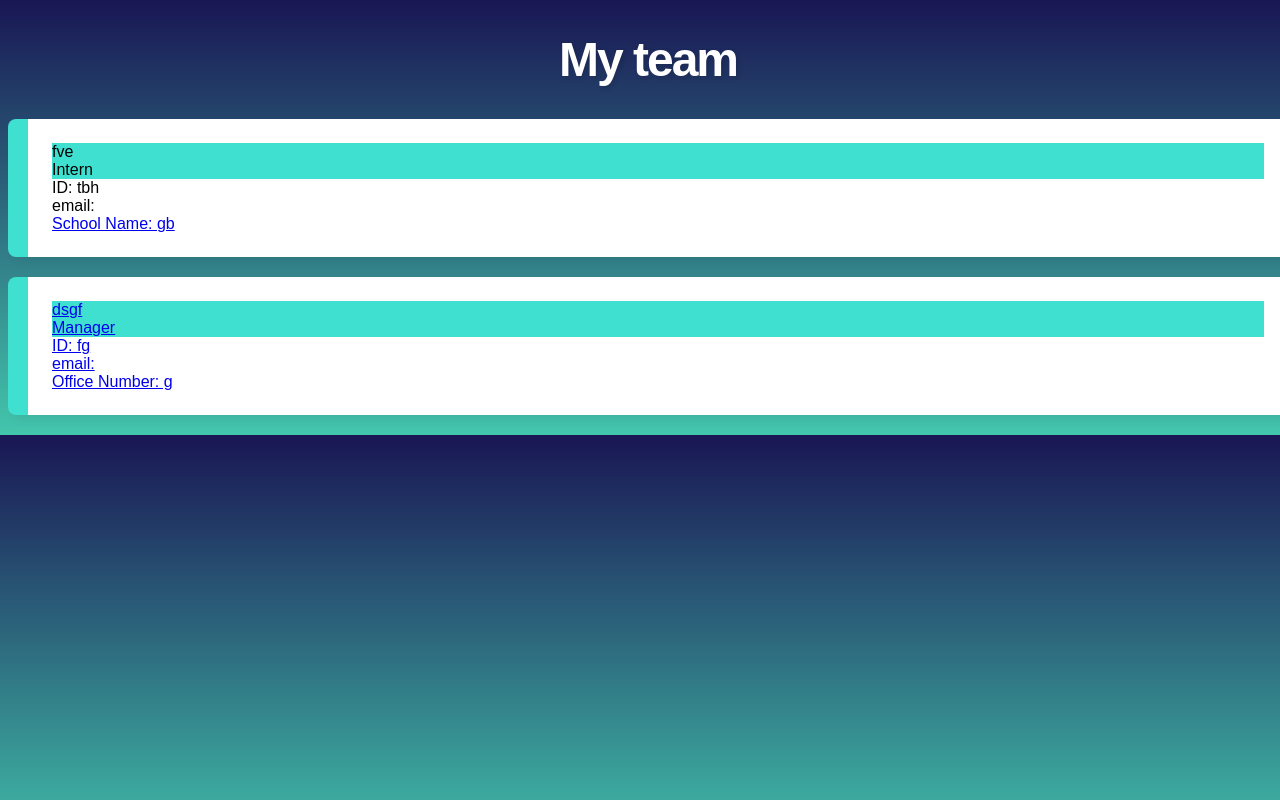
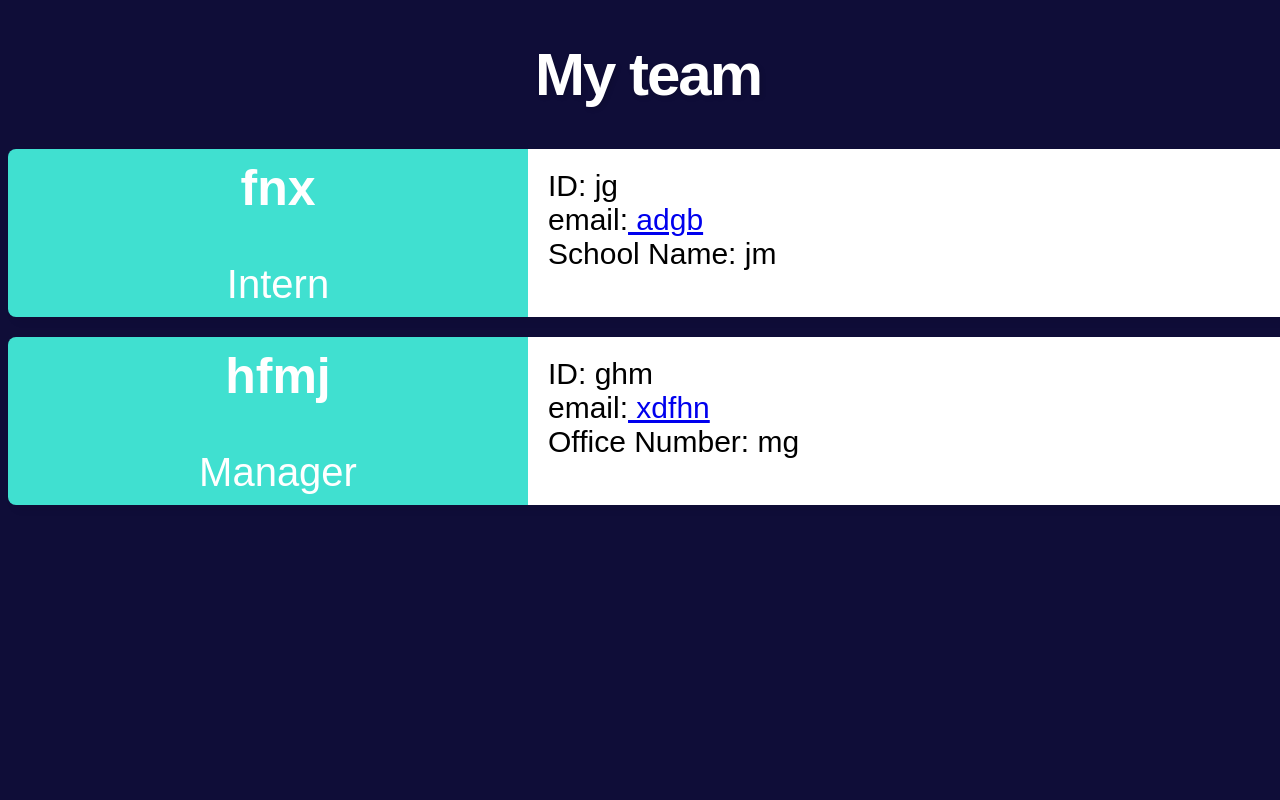
Before and after one commit to fanidt/team-profile-generator, a website: page src/index.html in a window 1280 px wide. Drawn offline with Linux system fonts and the light colour scheme.

Commit message:
almost done

```diff
--- a/src/index.html
+++ b/src/index.html
@@ -11,25 +11,33 @@
 <header>
   <h1>My team</h1>
   </header>
+  <div class="row">
+    <div class="column">
     <div class="card">
-    <div class="card-header">fve
+    <div class="card-header">
+    <h3>fnx </h3>
     </br> Intern </div>
     <div class="card-body">
-    ID: tbh </br>
-    email:<a href="mailto: dfv"> </br>
-    School Name: gb
+    ID: jg </br>
+    email:<a href="mailto: "> adgb</a></br>
+    School Name: jm
+    </div>
     </div>
     </div>
 
+    <div class="column">
     <div class="card">
-    <div class="card-header">dsgf
+    <div class="card-header">
+    <h3>hfmj </h3>
     </br> Manager </div>
     <div class="card-body">
-    ID: fg  </br>
-    email:<a href="mailto: dsf"> </br>
-    Office Number: g
+    ID: ghm </br>
+    email:<a href="mailto: "> xdfhn</a> </br>
+    Office Number: mg
+    </div>
     </div>
     </div>
 
+    </div>
     </body>
     </html>
--- a/src/style.css
+++ b/src/style.css
@@ -3,7 +3,7 @@
 }
 
 body {
-  background-image: linear-gradient(to bottom, #191654,#43C6AC);
+  background-color:  #0f0d38;
   height: 100%;
   width: 100%;
 }
@@ -11,32 +11,39 @@ body {
 .card {
   background-color: white;
   box-shadow: 5px 5px 10px #0000000c;
-  padding: 24px;
+
   transition: transform .2s;
   border-radius: 8px;
   margin-bottom: 20px;
   border-left: turquoise 20px solid;
+
+  display: flex;
+  flex: auto;
+  flex-direction: row;
+
+
 }
 
 .card-header{
 
+  text-align: center;
+  width: 40%;
+  padding: 10px;
+  font-size:40px;
+  color:white;
   background-color: turquoise;
 }
 
-.flex-layout {
-  display: flex;
-  flex: auto;
-  flex-direction: row;
-  min-width: 320px;
-  height: fit-content;
-  border-radius: 8px;
+.card-body{
+  padding: 20px;
+  text-align: left;
+  font-size: 30px;
+  width: 60%;
+
 }
 
-.flex-layout-inner {
-  display: flex;
-  flex-direction: column;
-  width: fit-content;
-}
+
+
 
 .card:hover {
   transform: scale(1.05);
@@ -56,9 +63,12 @@ h1 {
     color: white;
     text-shadow: 2px 2px 5px #00000023;
     letter-spacing: -2px;
-    font-size: 48px;
+    font-size: 60px;
 }
 
 h3 {
-    padding-left: 16px;
+  font-size: 50px;
+  color: white;
+    padding: 0;
+    margin: 0;
 }
```
Also changed, not shown: __tests__/Engineer.test.js (+4 -2 lines), index.js (+16 -6 lines), README.md.
